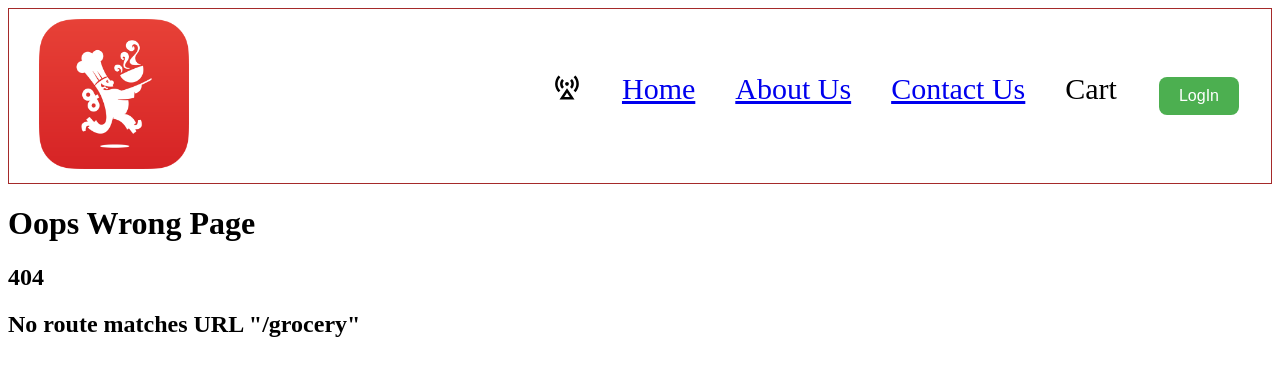
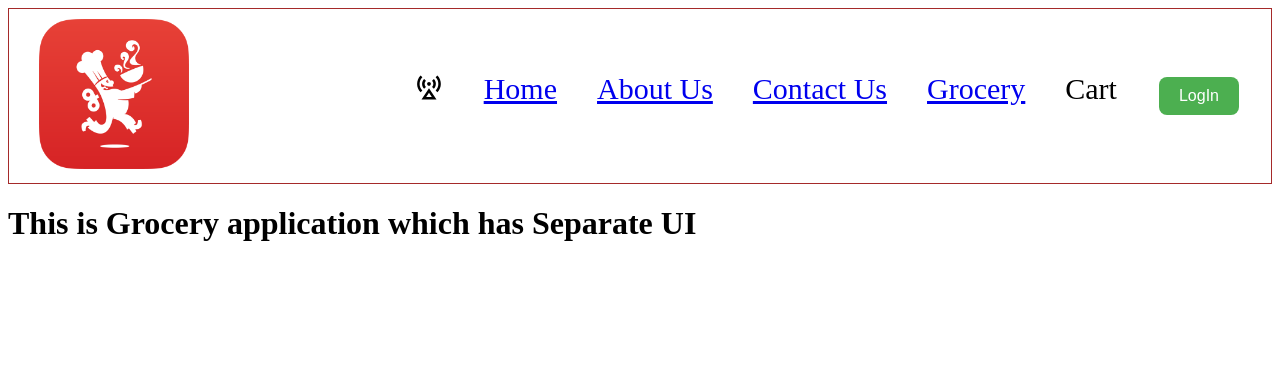
Before and after one commit to Divyanshu422/Learning, a React (Vite) app in the folder React_Project/NamasteReact/Lecture4/: page /grocery in a window 1280 px wide. Before the commit this address had no page. Shown: the top 376 px of the page. Built offline with nearby package versions, Linux system fonts and the light colour scheme.

Commit message:
Using the LazyLoading

```diff
--- a/React_Project/NamasteReact/Lecture4/src/App.js
+++ b/React_Project/NamasteReact/Lecture4/src/App.js
@@ -1,4 +1,4 @@
-import React from "react";
+import React, {lazy, Suspense} from "react";
 import ReactDOM from "react-dom/client";
 import Header from "./components/Header";
 import Body from "./components/Body";
@@ -9,8 +9,14 @@ import ErrorPage from "./components/ErrorPage";
 import RestaurantMenu from "./components/RestaurantMenu";
 import { createBrowserRouter } from "react-router-dom";
 import { RouterProvider } from "react-router-dom";
+
 const App = () => {
   //* creating the Browser Configuration for our application using createBrowserRouter
+
+  const Grocery = lazy(() =>import('./components/Grocery_Component/Grocery'));
+
+  // const Grocery = React.lazy(() =>import('./components/Grocery_Component/Grocery'));
+
 
   let appRouter = createBrowserRouter([
     {
@@ -21,6 +27,7 @@ const App = () => {
         { path: "/about", element: <About /> },
         { path: "/contactus", Component: ContactUs },
         { path: "/restaurant/:resId", Component: RestaurantMenu },
+        { path: "/grocery", element: <Suspense fallback={<div>Page is loading</div>}><Grocery /></Suspense>  },
       ],
       errorElement: <ErrorPage />,
     },
--- /dev/null
+++ b/React_Project/NamasteReact/Lecture4/src/components/Grocery_Component/Grocery.js
@@ -0,0 +1,11 @@
+import React from 'react'
+
+const Grocery = () => {
+  return (
+    <div>
+      <h1>This is Grocery application which has Separate UI </h1>
+    </div>
+  )
+}
+
+export default Grocery
--- a/React_Project/NamasteReact/Lecture4/src/components/Header.jsx
+++ b/React_Project/NamasteReact/Lecture4/src/components/Header.jsx
@@ -18,17 +18,20 @@ function Header() {
         <ul>
           <li>
             {
-              onlineStatus ? <RiBaseStationLine /> : <RiWifiOffLine />
+              onlineStatus ? <RiBaseStationLine/> : <RiWifiOffLine />
             }
           </li>
           <li>
             <Link to ='/'>Home</Link>
           </li>
           <li>
-            <Link to ='/About'>About Us</Link>
+            <Link to ='/about'>About Us</Link>
           </li>
           <li>
-          <Link to ='/Contact'>Contact Us</Link>
+          <Link to ='/contactus'>Contact Us</Link>
+          </li>
+          <li>
+            <Link to ='/grocery'>Grocery</Link>
           </li>
           <li>Cart</li>
           <li>
```
Also changed, not shown: React_Project/NamasteReact/Lecture4/src/utils/customHook/useRestaurantData.jsx (line endings or trailing spaces), 1 other file (tests, documents, lock files or other folders).
